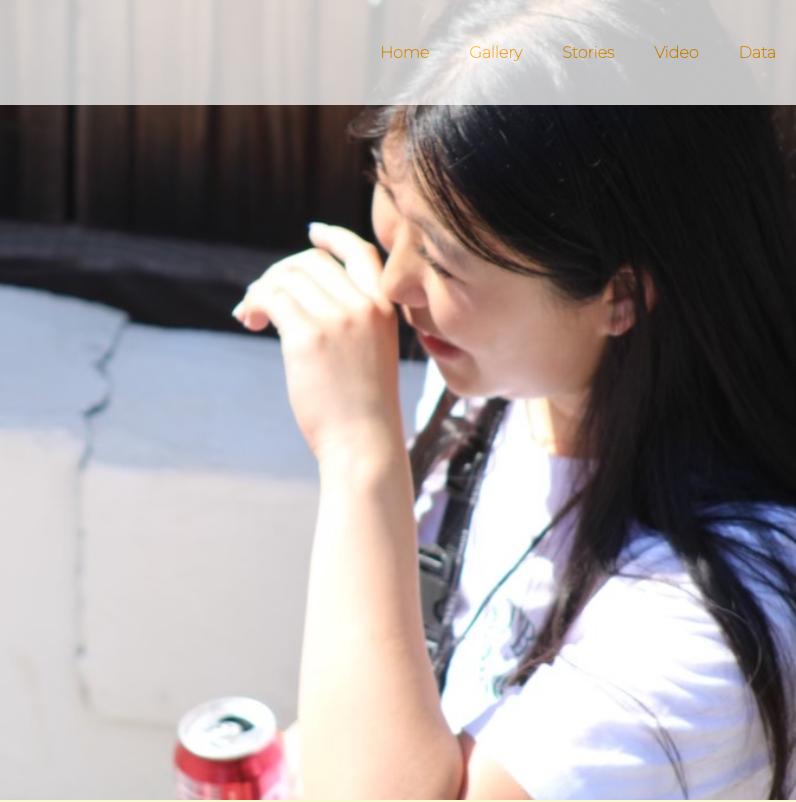
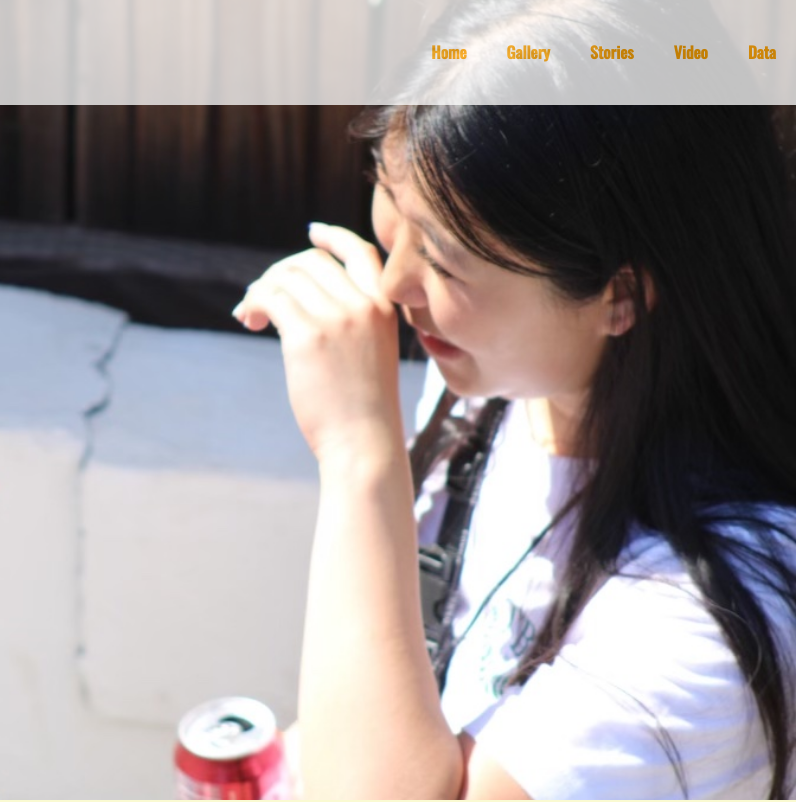
Before and after one commit to angelapassalacqua/j410passalacqua, a plain HTML site: page index.html in a window 1280 px wide. Shown: the top 802 px of the page, 484-1280 px from the left. Drawn offline with nearby package versions, Linux system fonts and the light colour scheme; a script that the page names is missing.

Commit message:
Update style.css

```diff
--- a/style.css
+++ b/style.css
@@ -9,7 +9,7 @@
 
 body {
 	color: black; /*(default font color for the entire page)*/
-	font-family: 'Montserrat', sans-serif;
+	font-family: 'Oswald', sans-serif;
 	font-weight: 300; /*(font thickness)*/
 }
 
```
